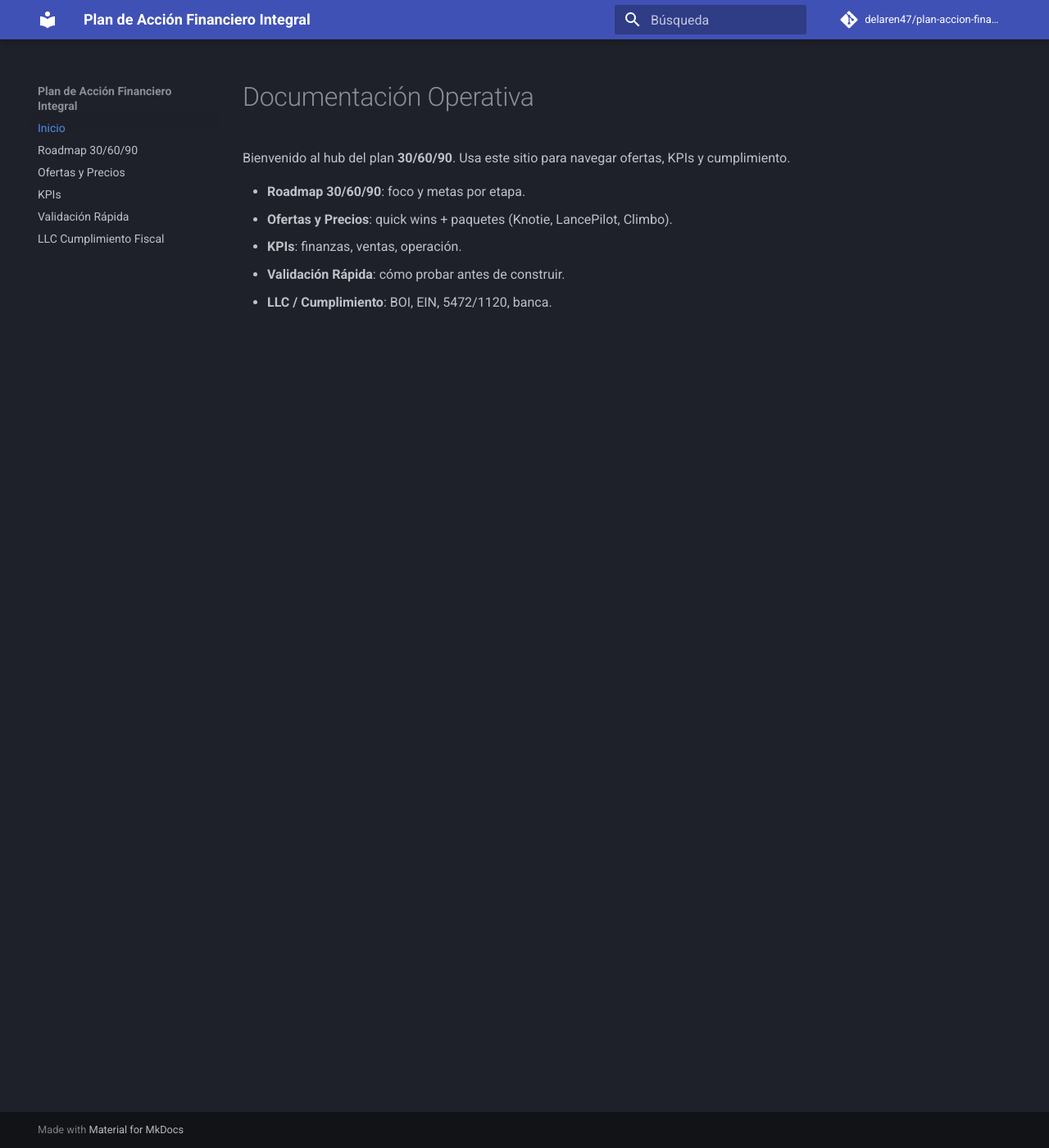
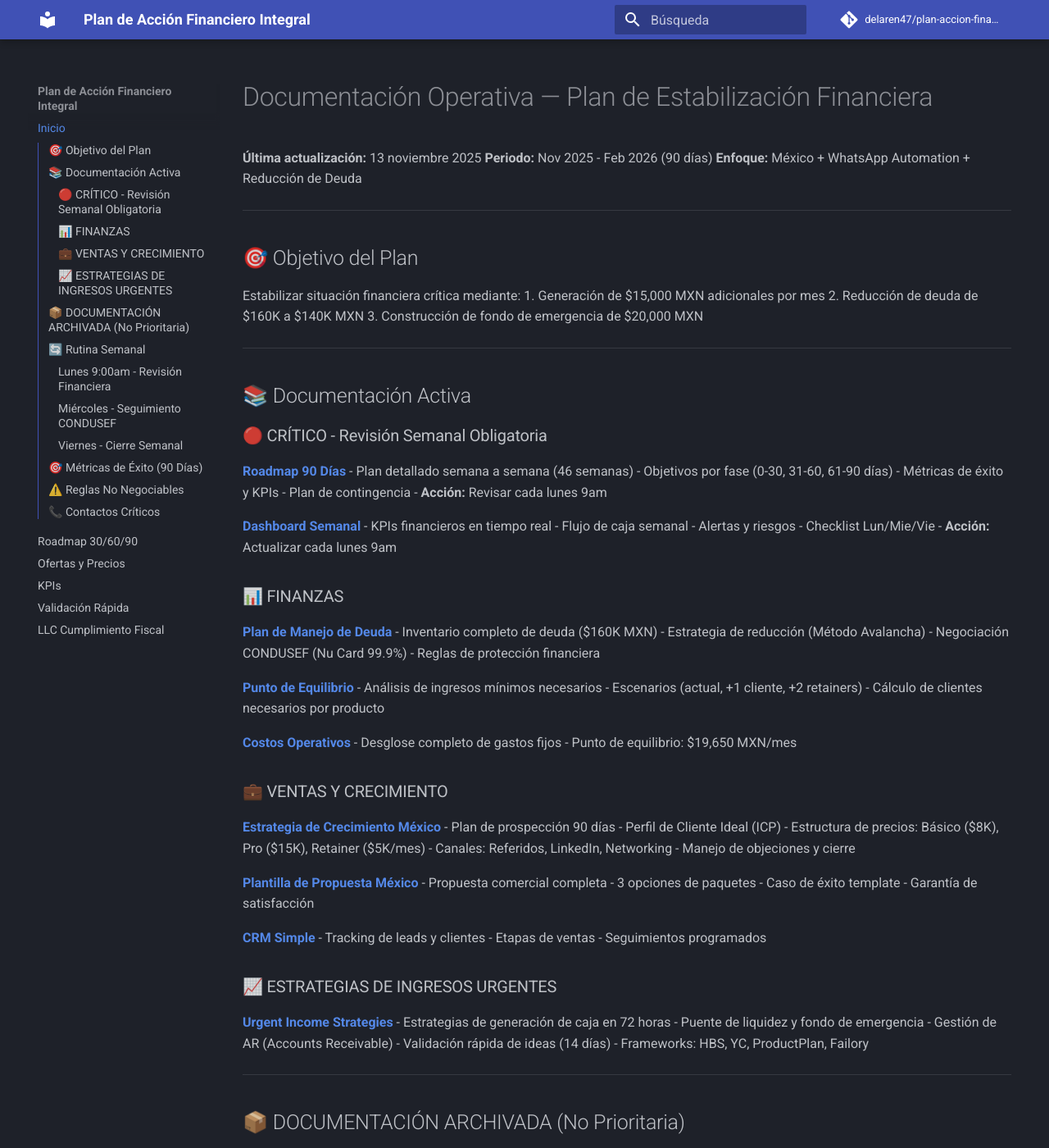
Before and after one commit to delaren47/plan-accion-financiero-integral, an MkDocs documentation site: the page built from docs/index.md, in a window 1280 px wide and 1400 px high. Shown: the whole window at 82% size. Built offline with MkDocs 1.6.1 and Material for MkDocs 9.7.7, drawn with Linux system fonts in a browser that asks for light colours; comment, search, counter and statistics services are not loaded; some of the changed text lies outside the part shown.

Commit message:
refactor: archiva documentación no prioritaria para enfoque
ARCHIVADO:
- Análisis de mercado Canadá/EE.UU. (102 páginas)
- Estrategias de monetización white-label (Knotie, LancePilot, Climbo)
- Partnerships y tech stacks
- Quick wins IA y digital marketing
- Investigación Climbo (reputación)
- Planes de investigación (AI, partnerships)

RAZÓN:
Enfoque 100% en México + WhatsApp automation durante 90 días de estabilización.
Contenido archivado es valioso pero distractor en fase crítica.

ESTRUCTURA:
- docs/archivo/ → Todo el contenido no prioritario
- docs/archivo/README.md → Explica qué hay y cuándo reactivar
- docs/index.md → Actualizado con estructura simplificada

CUÁNDO REACTIVAR:
- Fondo emergencia > $20K MXN
- 2-3 retainers activos
- Margen neto > $20K/mes
- Deuda Nu Card < $50K MXN

Objetivo: Reducir ruido y maximizar enfoque en plan de 90 días.

````diff
--- /dev/null
+++ b/docs/archivo/README.md
@@ -0,0 +1,134 @@
+# Documentación Archivada — Referencia Futura
+
+**Fecha de archivo:** 13 noviembre 2025
+**Razón:** Enfoque estratégico en México + WhatsApp automation. Esta documentación es valiosa pero NO es prioritaria para los próximos 90 días.
+
+---
+
+## ¿Por qué está aquí?
+
+Durante la **fase de estabilización financiera (Nov 2025 - Feb 2026)**, el enfoque está 100% en:
+- ✅ **UN producto:** WhatsApp automation (LancePilot)
+- ✅ **UN mercado:** Pymes en México (CDMX, Guadalajara, Monterrey)
+- ✅ **UN objetivo:** Reducir deuda y generar $15K MXN adicionales por mes
+
+Esta documentación cubre temas importantes pero **distractores** en este momento:
+- Canadá y EE.UU. como mercados (ya tienes clientes allá, solo mantenimiento)
+- Otros productos (Knotie Voice AI, Climbo Reputación)
+- Estrategias de partnerships y monetización avanzada
+- Investigación de mercado profunda
+
+**Cuándo reactivar:** Una vez que tengas:
+- Fondo de emergencia de $20,000 MXN
+- 2-3 retainers activos en México
+- Margen neto > $20,000 MXN/mes
+- Deuda Nu Card < $50,000 MXN
+
+---
+
+## Contenido Archivado
+
+### 📊 Análisis de Mercado
+**`market_opportunities_latam_north_america/`**
+- Análisis completo de oportunidades en México, Canadá y EE.UU.
+- 102 páginas de investigación sobre IA, digital marketing, LLC, fiscalidad
+- Incluye datos de demanda, tasas de crecimiento, incentivos gubernamentales
+- **Cuándo usar:** Cuando decidas expandir a Canadá/EE.UU. con clientes nuevos
+
+### 💰 Estrategias de Monetización
+**`platform_monetization_strategies/`**
+- Análisis profundo de Knotie-AI, LancePilot y Climbo
+- Modelos de pricing (suscripción, uso, híbrido)
+- Benchmarks de GoHighLevel, HubSpot, Klaviyo
+- Plan de implementación 90 días para white-label
+- **Cuándo usar:** Cuando quieras optimizar pricing o agregar productos
+
+### 🤝 Partnerships y Tech Stacks
+**`sales_tech_partnership_model/`**
+- Modelos de partnerships estratégicos
+- Revenue sharing y co-venta
+- **Cuándo usar:** Cuando tengas capacidad de escalar con socios
+
+### 🚀 Quick Wins con IA
+**`quick_wins_ai_digital_marketing/`**
+- Estrategias de quick wins con IA y marketing digital
+- **Cuándo usar:** Cuando quieras diversificar servicios más allá de WhatsApp
+
+### 🔍 Investigación sobre Climbo
+**Archivos:**
+- `metodologia_investigacion_climbo.md`
+- `reporte_investigacion_climbo.md`
+
+**Contenido:**
+- Metodología de investigación para plataforma Climbo
+- Reporte completo sobre gestión de reputación online
+- **Cuándo usar:** Si decides ofrecer servicios de reputación (pausado actualmente)
+
+### 📝 Planes de Investigación
+**Archivos:**
+- `research_plan_ai_digital_marketing.md`
+- `research_plan_sales_tech_partnership.md`
+
+**Contenido:**
+- Planes de investigación para IA y partnerships
+- **Cuándo usar:** Para proyectos de investigación futuros
+
+---
+
+## Cómo Reactivar esta Documentación
+
+### Paso 1: Evaluar si es el momento
+Responde estas preguntas:
+- [ ] ¿Tu situación financiera es estable? (margen > $20K/mes)
+- [ ] ¿Tienes fondo de emergencia > $20K?
+- [ ] ¿Tienes procesos establecidos en México? (retainers activos, pipeline consistente)
+- [ ] ¿Tienes capacidad operativa para nuevos productos/mercados?
+
+Si todas son ✅, adelante.
+
+### Paso 2: Mover de vuelta
+```bash
+# Ejemplo: reactivar análisis de mercado Canadá
+mv docs/archivo/market_opportunities_latam_north_america docs/
+
+# O revisar sin mover
+cat docs/archivo/market_opportunities_latam_north_america/analysis.md
+```
+
+### Paso 3: Actualizar el README principal
+Reflejar que el contenido está activo nuevamente.
+
+---
+
+## Principios de Enfoque (Recordatorio)
+
+**Por qué archivamos:**
+> "La clave del éxito no es hacer más cosas, sino hacer las cosas correctas y hacerlas bien."
+
+En situación de crisis financiera:
+- ❌ **Dispersión** = Fracaso asegurado
+- ✅ **Enfoque láser** = Única posibilidad de éxito
+
+**Regla de Oro:**
+Solo reactivar contenido archivado cuando:
+1. Los objetivos críticos del roadmap de 90 días estén cumplidos
+2. La situación financiera permita explorar nuevas oportunidades SIN riesgo
+
+---
+
+## Resumen de Prioridades (Nov 2025 - Feb 2026)
+
+| Prioridad | Actividad | Status |
+|-----------|-----------|--------|
+| 🔴 ALTA | WhatsApp automation México | ACTIVO |
+| 🔴 ALTA | Reducción de deuda | ACTIVO |
+| 🔴 ALTA | Fondo de emergencia $20K | ACTIVO |
+| 🟡 MEDIA | Mantener clientes Canadá | ACTIVO |
+| 🟢 BAJA | Expansión Canadá/EE.UU. | ⏸️ PAUSADO |
+| 🟢 BAJA | Nuevos productos (Knotie, Climbo) | ⏸️ PAUSADO |
+| 🟢 BAJA | Partnerships y co-venta | ⏸️ PAUSADO |
+
+---
+
+**Última actualización:** 13 noviembre 2025
+**Próxima revisión:** Febrero 2026 (fin del roadmap 90 días)
--- a/docs/index.md
+++ b/docs/index.md
@@ -1,9 +1,168 @@
-# Documentación Operativa
+# Documentación Operativa — Plan de Estabilización Financiera
 
-Bienvenido al hub del plan **30/60/90**. Usa este sitio para navegar ofertas, KPIs y cumplimiento.
+**Última actualización:** 13 noviembre 2025
+**Periodo:** Nov 2025 - Feb 2026 (90 días)
+**Enfoque:** México + WhatsApp Automation + Reducción de Deuda
 
-- **Roadmap 30/60/90**: foco y metas por etapa.
-- **Ofertas y Precios**: quick wins + paquetes (Knotie, LancePilot, Climbo).
-- **KPIs**: finanzas, ventas, operación.
-- **Validación Rápida**: cómo probar antes de construir.
-- **LLC / Cumplimiento**: BOI, EIN, 5472/1120, banca.
+---
+
+## 🎯 Objetivo del Plan
+
+Estabilizar situación financiera crítica mediante:
+1. Generación de $15,000 MXN adicionales por mes
+2. Reducción de deuda de $160K a $140K MXN
+3. Construcción de fondo de emergencia de $20,000 MXN
+
+---
+
+## 📚 Documentación Activa
+
+### 🔴 CRÍTICO - Revisión Semanal Obligatoria
+
+**[Roadmap 90 Días](roadmap_enfocado_90dias.md)**
+- Plan detallado semana a semana (46 semanas)
+- Objetivos por fase (0-30, 31-60, 61-90 días)
+- Métricas de éxito y KPIs
+- Plan de contingencia
+- **Acción:** Revisar cada lunes 9am
+
+**[Dashboard Semanal](../finance/dashboard_semanal.md)**
+- KPIs financieros en tiempo real
+- Flujo de caja semanal
+- Alertas y riesgos
+- Checklist Lun/Mie/Vie
+- **Acción:** Actualizar cada lunes 9am
+
+### 📊 FINANZAS
+
+**[Plan de Manejo de Deuda](../finance/plan_manejo_deuda.md)**
+- Inventario completo de deuda ($160K MXN)
+- Estrategia de reducción (Método Avalancha)
+- Negociación CONDUSEF (Nu Card 99.9%)
+- Reglas de protección financiera
+
+**[Punto de Equilibrio](../finance/punto_equilibrio.md)**
+- Análisis de ingresos mínimos necesarios
+- Escenarios (actual, +1 cliente, +2 retainers)
+- Cálculo de clientes necesarios por producto
+
+**[Costos Operativos](../finance/costos_operativos_mensuales.csv)**
+- Desglose completo de gastos fijos
+- Punto de equilibrio: $19,650 MXN/mes
+
+### 💼 VENTAS Y CRECIMIENTO
+
+**[Estrategia de Crecimiento México](../sales/estrategia_crecimiento_mexico.md)**
+- Plan de prospección 90 días
+- Perfil de Cliente Ideal (ICP)
+- Estructura de precios: Básico ($8K), Pro ($15K), Retainer ($5K/mes)
+- Canales: Referidos, LinkedIn, Networking
+- Manejo de objeciones y cierre
+
+**[Plantilla de Propuesta México](../sales/plantilla_propuesta_mexico.md)**
+- Propuesta comercial completa
+- 3 opciones de paquetes
+- Caso de éxito template
+- Garantía de satisfacción
+
+**[CRM Simple](../ops/crm_simple.csv)**
+- Tracking de leads y clientes
+- Etapas de ventas
+- Seguimientos programados
+
+### 📈 ESTRATEGIAS DE INGRESOS URGENTES
+
+**[Urgent Income Strategies](urgent_income_strategies/)**
+- Estrategias de generación de caja en 72 horas
+- Puente de liquidez y fondo de emergencia
+- Gestión de AR (Accounts Receivable)
+- Validación rápida de ideas (14 días)
+- Frameworks: HBS, YC, ProductPlan, Failory
+
+---
+
+## 📦 DOCUMENTACIÓN ARCHIVADA (No Prioritaria)
+
+**[Ver Archivo](archivo/README.md)**
+
+Contenido archivado temporalmente para reducir distracción:
+- Análisis de mercado Canadá/EE.UU. (102 páginas)
+- Estrategias de monetización plataformas white-label
+- Partnerships y tech stacks
+- Quick wins con IA y digital marketing
+- Investigación sobre Climbo (reputación online)
+
+**Cuándo reactivar:**
+- Fondo emergencia > $20K ✅
+- 2-3 retainers activos ✅
+- Margen neto > $20K/mes ✅
+- Deuda Nu Card < $50K ✅
+
+---
+
+## 🔄 Rutina Semanal
+
+### Lunes 9:00am - Revisión Financiera
+```bash
+1. Abrir finance/dashboard_semanal.md
+2. Actualizar flujo_caja_semanal.csv
+3. Actualizar ar_tracking.csv
+4. Revisar alertas y ajustar plan
+```
+
+### Miércoles - Seguimiento CONDUSEF
+```bash
+1. Llamar a CONDUSEF (caso Nu Card)
+2. Documentar conversación
+3. Actualizar status en dashboard
+```
+
+### Viernes - Cierre Semanal
+```bash
+1. Actualizar dashboard con resultados
+2. Documentar aprendizajes
+3. Preparar acciones siguiente semana
+```
+
+---
+
+## 🎯 Métricas de Éxito (90 Días)
+
+| Métrica | Actual | Día 30 | Día 60 | Día 90 |
+|---------|--------|--------|--------|--------|
+| Ingresos/mes | $25,950 | $33,950 | $40,950 | $45,950 |
+| Margen neto | $950 | $8,650 | $15,650 | $20,650 |
+| Fondo emergencia | $0 | $6,298 | $10,000 | $20,000 |
+| Deuda Nu Card | $85,200 | $73,200 | $58,200 | $42,200 |
+| Clientes activos | 4 | 5 | 6 | 7 |
+| Retainers | 0 | 0 | 1 | 2-3 |
+
+---
+
+## ⚠️ Reglas No Negociables
+
+1. **Dashboard semanal SIEMPRE** - Lunes 9am, sin excepción
+2. **CONDUSEF SIEMPRE** - Miércoles, sin excepción
+3. **Prospección CONTINUA** - Incluso con proyectos activos
+4. **Fondo emergencia PRIMERO** - Antes de pagar extras
+5. **No tomar más deuda** - NUNCA, bajo ninguna circunstancia
+6. **Solo WhatsApp automation** - No dispersar hasta consolidar
+
+---
+
+## 📞 Contactos Críticos
+
+**Contadores:**
+- 🇲🇽 México: $500 MXN/mes
+- 🇨🇦 Canadá: $800 MXN/mes
+- 🇺🇸 EE.UU.: Pausado
+
+**Herramientas:**
+- CRM: CSV local (gratis)
+- Facturación: CFDI 4.0
+- Comunicación: WhatsApp Business
+- Reuniones: Zoom (gratis)
+
+---
+
+**Próxima revisión completa:** Febrero 2026 (fin roadmap 90 días)
````
Also changed, not shown: docs/archivo/market_opportunities_latam_north_america/analysis.md (renamed from docs/market_opportunities_latam_north_america/analysis.md), docs/archivo/market_opportunities_latam_north_america/research_plan.md (renamed from docs/market_opportunities_latam_north_america/research_plan.md), docs/archivo/metodologia_investigacion_climbo.md (renamed from docs/metodologia_investigacion_climbo.md), docs/archivo/platform_monetization_strategies/analysis.md (renamed from docs/platform_monetization_strategies/analysis.md), docs/archivo/platform_monetization_strategies/research_plan.md (renamed from docs/platform_monetization_strategies/research_plan.md), docs/archivo/quick_wins_ai_digital_marketing/analysis.md (renamed from docs/quick_wins_ai_digital_marketing/analysis.md), docs/archivo/reporte_investigacion_climbo.md (renamed from docs/reporte_investigacion_climbo.md), docs/archivo/research_plan_ai_digital_marketing.md (renamed from docs/research_plan_ai_digital_marketing.md), docs/archivo/research_plan_sales_tech_partnership.md (renamed from docs/research_plan_sales_tech_partnership.md), docs/archivo/sales_tech_partnership_model/analysis.md (renamed from docs/sales_tech_partnership_model/analysis.md).
